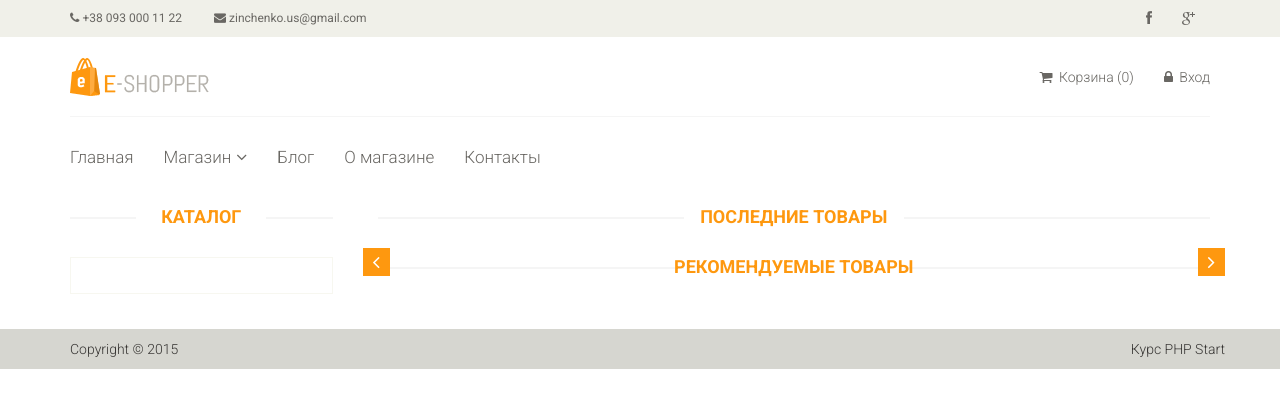
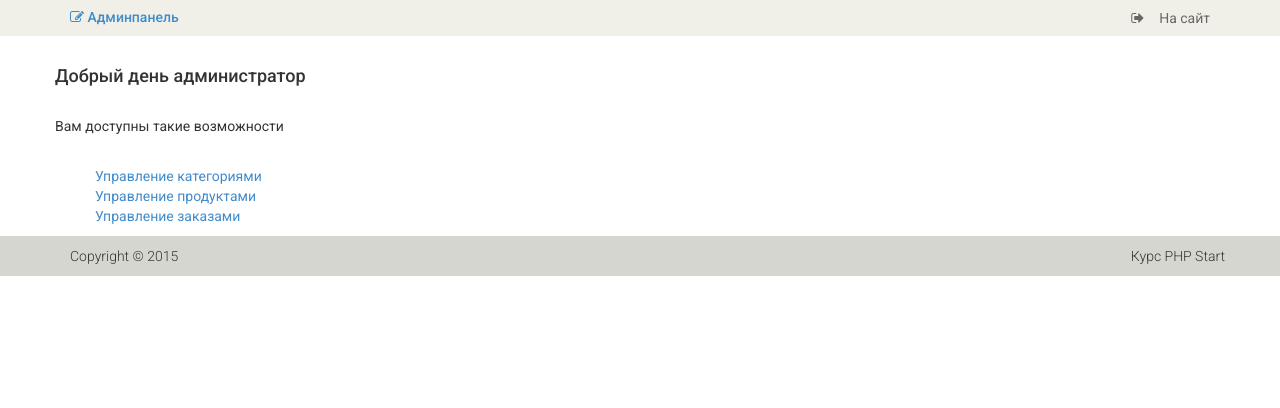
Before and after one commit to vgrugor/mag, a PHP site: page /views/admin/index.php in a window 1280 px wide. Shown: the top 408 px of the page. Run offline with PHP 8.4, Linux system fonts and the light colour scheme; data that the repository does not hold is empty; some libraries are stand-ins or nearby versions.

Commit message:
feat(admin): Добавлена главная страница админки
Добавлена главная админки, а также базовый класс для наследования
контроллерами админки с методом проверки прав доступа

```diff
--- a/config/routes.php
+++ b/config/routes.php
@@ -24,6 +24,8 @@
 
         '/contacts' => 'site/contact',      //для формы обратной связи
 
+        '/admin' => 'admin/index',          //главная панели администратора
+
         '' => 'site/index', //главная страница
 
     ];
--- a/nbproject/private/private.xml
+++ b/nbproject/private/private.xml
@@ -11,8 +11,6 @@
         </file>
     </editor-bookmarks>
     <open-files xmlns="http://www.netbeans.org/ns/projectui-open-files/2">
-        <group>
-            <file>file:/C:/OpenServer/OSPanel/domains/mag/controllers/UserController.php</file>
-        </group>
+        <group/>
     </open-files>
 </project-private>
--- /dev/null
+++ b/views/admin/index.php
@@ -0,0 +1,25 @@
+<?php require_once ROOT . '/views/layouts/header_admin.php'; ?>
+
+<section>
+    <div class="container">
+        <div class="row">
+            <br/>
+
+            <h4>Добрый день администратор</h4>
+
+            <br/>
+
+            <p>Вам доступны такие возможности</p>
+
+            <br/>
+
+            <ul>
+                <li><a href="admin/category">Управление категориями</a></li>
+                <li><a href="admin/product">Управление продуктами</a></li>
+                <li><a href="admin/order">Управление заказами</a></li>
+            </ul>
+        </div>
+    </div>
+</section>
+
+<?php require_once ROOT . '/views/layouts/footer_admin.php'; ?>
--- /dev/null
+++ b/views/layouts/footer_admin.php
@@ -0,0 +1,38 @@
+    <div class="page-buffer"></div>
+</div>
+
+<footer id="footer" class="page-footer"><!--Footer-->
+    <div class="footer-bottom">
+        <div class="container">
+            <div class="row">
+                <p class="pull-left">Copyright © 2015</p>
+                <p class="pull-right">Курс PHP Start</p>
+            </div>
+        </div>
+    </div>
+</footer><!--/Footer-->
+
+
+
+<script src="/template/js/jquery.js"></script>
+<script src="/template/js/jquery.cycle2.min.js"></script>
+<script src="/template/js/jquery.cycle2.carousel.min.js"></script>
+<script src="/template/js/bootstrap.min.js"></script>
+<script src="/template/js/jquery.scrollUp.min.js"></script>
+<script src="/template/js/price-range.js"></script>
+<script src="/template/js/jquery.prettyPhoto.js"></script>
+<script src="/template/js/main.js"></script>
+<script>
+    $(document).ready(function(){
+        $(".add-to-cart").click(function () {
+            var id = $(this).attr("data-id");
+            $.post("/cart/addAjax/"+id, {}, function (data) {
+                $("#cart-count").html(data);
+            });
+            return false;
+        });
+    });
+</script>
+
+</body>
+</html>
--- /dev/null
+++ b/views/layouts/header_admin.php
@@ -0,0 +1,51 @@
+<!DOCTYPE html>
+<html lang="en">
+    <head>
+        <meta charset="utf-8">
+        <meta name="viewport" content="width=device-width, initial-scale=1.0">
+        <meta name="description" content="">
+        <meta name="author" content="">
+        <title>Админпанель</title>
+        <link href="/template/css/bootstrap.min.css" rel="stylesheet">
+        <link href="/template/css/font-awesome.min.css" rel="stylesheet">
+        <link href="/template/css/prettyPhoto.css" rel="stylesheet">
+        <link href="/template/css/price-range.css" rel="stylesheet">
+        <link href="/template/css/animate.css" rel="stylesheet">
+        <link href="/template/css/main.css" rel="stylesheet">
+        <link href="/template/css/responsive.css" rel="stylesheet">
+
+        <!--[if lt IE 9]>
+        <script src="js/html5shiv.js"></script>
+        <script src="js/respond.min.js"></script>
+        <![endif]-->
+        <link rel="shortcut icon" href="/template/images/ico/favicon.ico">
+        <link rel="apple-touch-icon-precomposed" sizes="144x144" href="/template/images/ico/apple-touch-icon-144-precomposed.png">
+        <link rel="apple-touch-icon-precomposed" sizes="114x114" href="/template/images/ico/apple-touch-icon-114-precomposed.png">
+        <link rel="apple-touch-icon-precomposed" sizes="72x72" href="/template/images/ico/apple-touch-icon-72-precomposed.png">
+        <link rel="apple-touch-icon-precomposed" href="/template/images/ico/apple-touch-icon-57-precomposed.png">
+    </head><!--/head-->
+
+    <body>
+        <div class="page-wrapper">
+
+            <header id="header"><!--header-->
+                <div class="header_top"><!--header_top-->
+                    <div class="container">
+                        <div class="row">
+                            <div class="col-sm-6">
+                                <div class="contactinfo">
+                                    <h5>
+                                        <a href="/admin"><i class="fa fa-edit"></i> Админпанель</a>
+                                    </h5>
+                                </div>
+                            </div>
+                            <div class="col-sm-6">
+                                <div class="social-icons pull-right">
+                                    <ul class="nav navbar-nav">
+                                        <li><a href="/"><i class="fa fa-sign-out"></i>На сайт</a></li>
+                                    </ul>
+                                </div>
+                            </div>
+                        </div>
+                    </div>
+                </div><!--/header_top-->
--- a/views/site/index.php
+++ b/views/site/index.php
@@ -54,8 +54,6 @@
                         <div class="recommended_items"><!--recommended_items-->
                             <h2 class="title text-center">Рекомендуемые товары</h2>
 
-                            <?php //print_r($recommendedProducts); ?>
-
                             <div class="cycle-slideshow"
                                  data-cycle-fx=carousel
                                  data-cycle-timeout=5000
@@ -88,7 +86,6 @@
                                     </div>
                                 <?php endforeach; ?>
 
-
                             </div>
 
                                 <a class="left recommended-item-control" id="prev" href="#recommended-item-carousel" data-slide="prev">
```
Also changed, not shown: components/AdminBase.php (added, +26 -0 lines), controllers/AdminController.php (added, +18 -0 lines).
